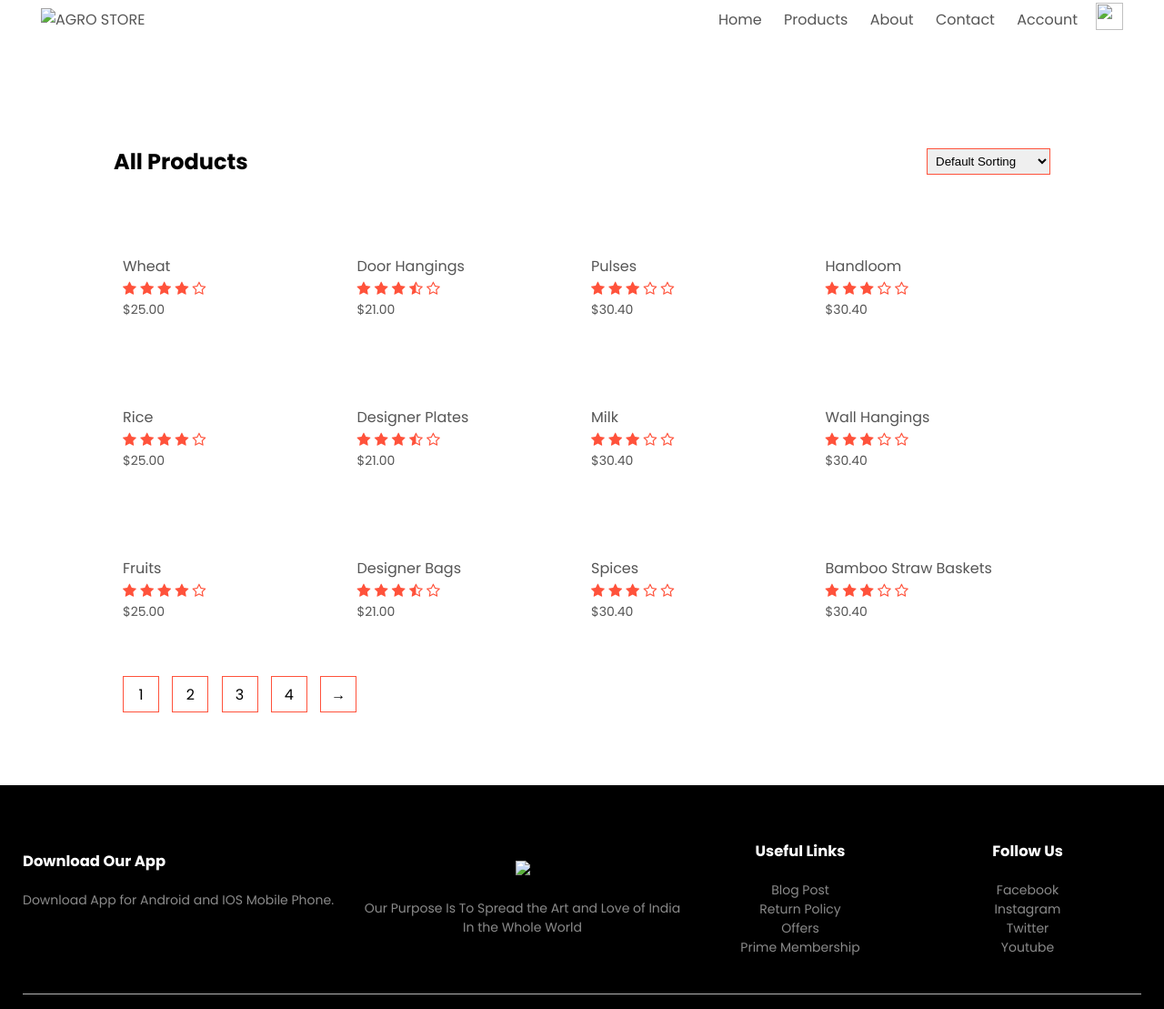
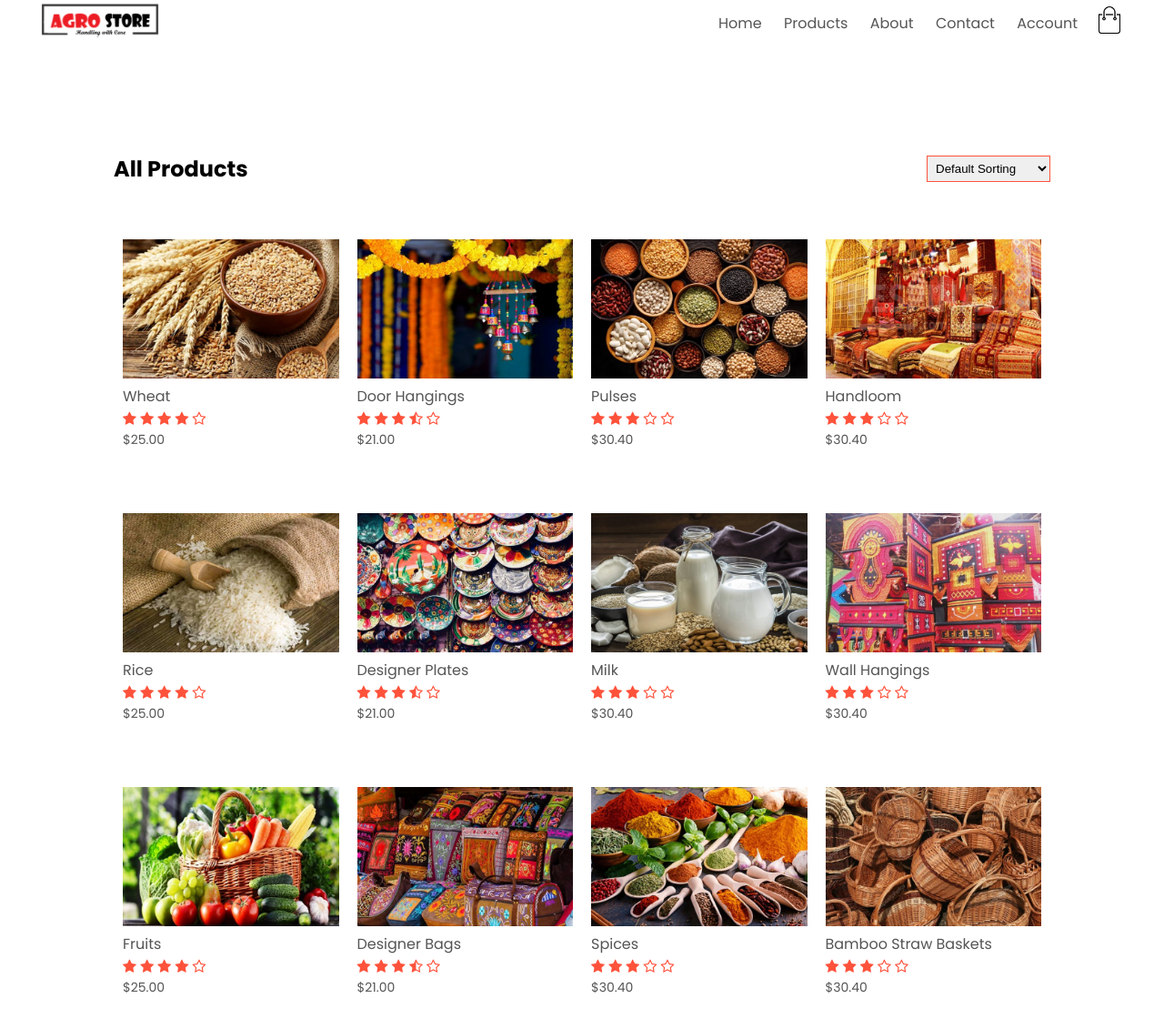
Before and after one commit to balarksinghal21/Agro-Store, a plain HTML site: page products.html in a window 1280 px wide. Shown: the part 17-1126 px from the top of the page at 91% size. Drawn offline with Linux system fonts and the light colour scheme.

Commit message:
Update products.html

```diff
--- a/products.html
+++ b/products.html
@@ -18,7 +18,7 @@
         <div class="container">
             <div class="navbar">
                 <div class="logo">
-                    <a href="index.html"><img src="images/logo.png" alt="AGRO STORE" width="130px"></a>
+                    <a href="index.html"><img src="logo.png" alt="AGRO STORE" width="130px"></a>
                 </div>
                 <nav>
                     <ul id="MenuItems">
@@ -29,8 +29,8 @@
                         <li><a href="account.html">Account</a></li>
                     </ul>
                 </nav>
-                <a href="cart.html"><img src="images/cart.png" width="30px" height="30px"></a>
-                <img src="images/menu.png" class="menu-icon" onclick="menutoggle()">
+                <a href="cart.html"><img src="cart.png" width="30px" height="30px"></a>
+                <img src="menu.png" class="menu-icon" onclick="menutoggle()">
             </div>
         </div>
 
@@ -48,7 +48,7 @@
 
            <div class="row">
             <div class="col-4">
-                <img src="images/wheat.jpg" alt="">
+                <img src="wheat.jpg" alt="">
                 <h4>Wheat</h4>
                 <div class="rating">
                     <i class="fa fa-star"></i>
@@ -60,7 +60,7 @@
                 <p>$25.00</p>
             </div>
             <div class="col-4">
-                <img src="images/doorhang.jpg" alt="">
+                <img src="doorhang.jpg" alt="">
                 <h4>Door Hangings</h4>
                 <div class="rating">
                     <i class="fa fa-star"></i>
@@ -72,7 +72,7 @@
                 <p>$21.00</p>
             </div>
             <div class="col-4">
-                <img src="images/pulses.jpg" alt="">
+                <img src="pulses.jpg" alt="">
                 <h4>Pulses</h4>
                 <div class="rating">
                     <i class="fa fa-star"></i>
@@ -84,7 +84,7 @@
                 <p>$30.40</p>
             </div>
             <div class="col-4">
-                <img src="images/handloom.jpg" alt="">
+                <img src="handloom.jpg" alt="">
                 <h4>Handloom</h4>
                 <div class="rating">
                     <i class="fa fa-star"></i>
@@ -98,7 +98,7 @@
         </div>
         <div class="row">
             <div class="col-4">
-                <img src="images/rice.jpg" alt="">
+                <img src="rice.jpg" alt="">
                 <h4>Rice</h4>
                 <div class="rating">
                     <i class="fa fa-star"></i>
@@ -110,7 +110,7 @@
                 <p>$25.00</p>
             </div>
             <div class="col-4">
-                <img src="images/plate.jpg" alt="">
+                <img src="plate.jpg" alt="">
                 <h4>Designer Plates</h4>
                 <div class="rating">
                     <i class="fa fa-star"></i>
@@ -122,7 +122,7 @@
                 <p>$21.00</p>
             </div>
             <div class="col-4">
-                <a href="productdetail.html"><img src="images/milk.jpg" alt=""><h4>Milk</h4></a>
+                <a href="productdetail.html"><img src="milk.jpg" alt=""><h4>Milk</h4></a>
                 <div class="rating">
                     <i class="fa fa-star"></i>
                     <i class="fa fa-star"></i>
@@ -133,7 +133,7 @@
                 <p>$30.40</p>
             </div>
             <div class="col-4">
-                <img src="images/wallhang.jpg" alt="">
+                <img src="wallhang.jpg" alt="">
                 <h4>Wall Hangings</h4>
                 <div class="rating">
                     <i class="fa fa-star"></i>
@@ -147,7 +147,7 @@
         </div>
         <div class="row">
             <div class="col-4">
-                <img src="images/fruits.jpg" alt="">
+                <img src="fruits.jpg" alt="">
                 <h4>Fruits</h4>
                 <div class="rating">
                     <i class="fa fa-star"></i>
@@ -159,7 +159,7 @@
                 <p>$25.00</p>
             </div>
             <div class="col-4">
-                <img src="images/bags.jpg" alt="">
+                <img src="bags.jpg" alt="">
                 <h4>Designer Bags</h4>
                 <div class="rating">
                     <i class="fa fa-star"></i>
@@ -171,7 +171,7 @@
                 <p>$21.00</p>
             </div>
             <div class="col-4">
-                <img src="images/spices.jpg" alt="">
+                <img src="spices.jpg" alt="">
                 <h4>Spices</h4>
                 <div class="rating">
                     <i class="fa fa-star"></i>
@@ -183,7 +183,7 @@
                 <p>$30.40</p>
             </div>
             <div class="col-4">
-                <img src="images/baskets.jpg" alt="">
+                <img src="baskets.jpg" alt="">
                 <h4>Bamboo Straw Baskets</h4>
                 <div class="rating">
                     <i class="fa fa-star"></i>
@@ -211,12 +211,12 @@
                         <h3>Download Our App</h3>
                         <p>Download App for Android and IOS Mobile Phone.</p>
                         <div class="app-logo">
-                            <img src="images/play-store.png" alt="">
-                            <img src="images/app-store.png" alt="">
+                            <img src="play-store.png" alt="">
+                            <img src="app-store.png" alt="">
                         </div>
                     </div>
                     <div class="footer-col-2">
-                        <img src="images/logo-white.png">
+                        <img src="logo-white.png">
                         <p>Our Purpose Is To Spread the Art and Love of India In the Whole World</p>
                     </div>
                     <div class="footer-col-3">
```
